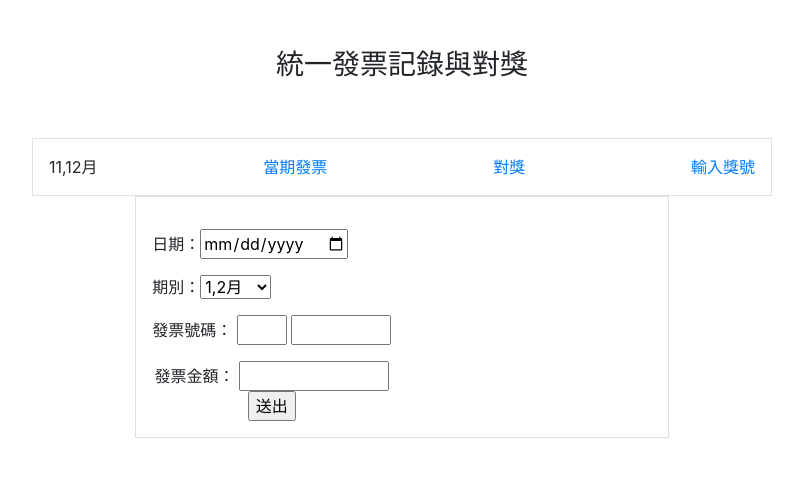
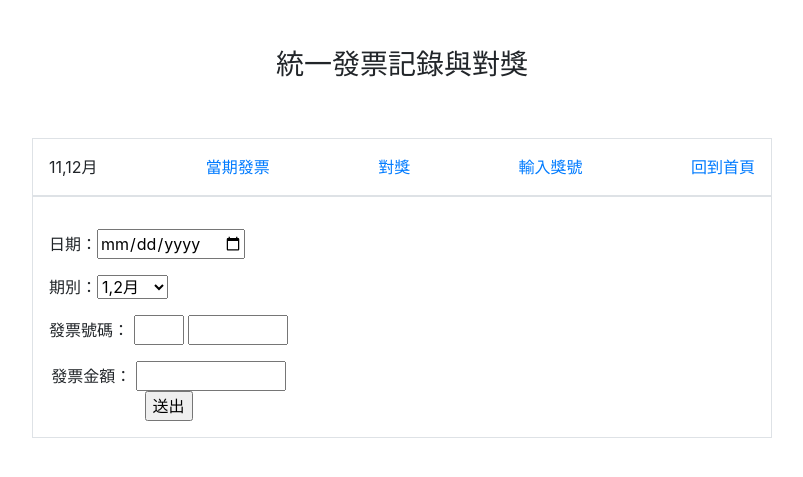
Before and after one commit to wdaweb/invoice-vitalin33, a PHP site: page / in a window 1280 px wide. Shown: the top 477 px of the page, without its empty margins (238-1041 px from the left). Run offline with PHP 8.4, Linux system fonts and the light colour scheme.

Commit message:
調整版面結構： 	modified:   api/add_invoice.php ->把儲存後的導向改成檢視發票清單(do=invoice_list) 	modified:   index.php  -> 增加共用的內容區塊(功能選項) 	modified:   invoice_list.php -> 去除原本的html程式碼 	modified:   main.php -> 把共用的區塊移到index.php,留下新增發票的欄位

```diff
--- a/api/add_invoice.php
+++ b/api/add_invoice.php
@@ -34,7 +34,7 @@
     $pdo->exec($sql);  //新增的話不用用FETCH
 
     echo "新增完成";
-    header("location:../index.php");
+    header("location:../index.php?do=invoice_list");
 
 
 ?>
--- a/index.php
+++ b/index.php
@@ -16,11 +16,57 @@
 </head>
 <body>
 
+
+<h3 class="text-center mt-5">統一發票記錄與對獎</h3>
+
+<div class="container pt-5">
+    <div class="col-8 d-flex justify-content-between mx-auto p-3 border">
+
+    <?php
+
+        $month=[
+                    1=>"1,2月",
+                    2=>"3,4月",
+                    3=>"5,6月",
+                    4=>"7,8月",
+                    5=>"9,10月",
+                    6=>"11,12月"
+        ];
+
+            $m=ceil(date("m")/2);
+    ?>
+
+
+
+    <div class="text-center"><?=$month[$m];?></div>
+    <div class="text-center">
+        <a href="?do=invoice_list">當期發票</a>  <!--?=在當前頁重載一次-->
+    </div>
+    <div class="text-center">
+
+        <a href="#">對獎</a>
+    </div>
+    <div class="text-center">
+
+        <a href="#">輸入獎號</a>
+        </div>
+        <div class="text-center">
+
+            <a href="index.php">回到首頁</a>   <!--連結處不要打?，因為有些首頁有帶參數，打?重載當前頁面會造成混亂，-->
+    </div>
+
+
+
+    </div>
+
+
+    <div class="col-8 d-flex mx-auto p-3 border">
     <?php
 
         if(isset($_GET['do'])){
 
             $file=$_GET['do'].".php";
+            echo $file;         //
             include $file;
 
 
@@ -29,7 +75,9 @@
         }
         ?>
 
-
+    </div>
+    </div>
+</div>
 
 </body>
 </html>
--- a/invoice_list.php
+++ b/invoice_list.php
@@ -7,6 +7,6 @@
     <title>發票清單</title>
 </head>
 <body>
-
+清單
 </body>
 </html>
--- a/main.php
+++ b/main.php
@@ -1,41 +1,5 @@
-<h3 class="text-center mt-5">統一發票記錄與對獎</h3>
 
-<div class="container pt-5">
-    <div class="col-8 d-flex justify-content-between mx-auto p-3 border">
-
-    <?php
-
-        $month=[
-                    1=>"1,2月",
-                    2=>"3,4月",
-                    3=>"5,6月",
-                    4=>"7,8月",
-                    5=>"9,10月",
-                    6=>"11,12月"
-        ];
-
-            $m=ceil(date("m")/2);
-    ?>
-
-
-
-    <div class="text-center"><?=$month[$m];?></div>
-    <div class="text-center">
-        <a href="#">當期發票</a>
-    </div>
-    <div class="text-center">
-
-        <a href="#">對獎</a>
-    </div>
-    <div class="text-center">
-
-        <a href="#">輸入獎號</a>
-</div>
-    </div>
-</div>
-
-    <div class="col-5 d-flex justify-content-between mx-auto p-3 border">
-    <form action="api/add_invoice.php" method="post">  <!--action:要指向的檔案-->
+<form action="api/add_invoice.php" method="post">  <!--action:要指向的檔案-->
     <div class="pt-3">日期：<input type="date" name="date" ></div>
     <div class="pt-3">期別：<select name="period" id="">
             <option value="1">1,2月</option>
@@ -58,6 +22,3 @@
 
 
     </form>
-    </div>
-
-</div>
```
Lines whose indentation alone changed are shown as unchanged.
